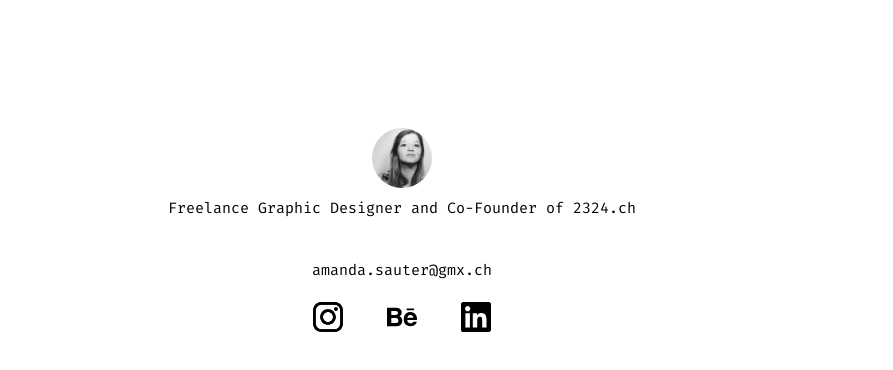
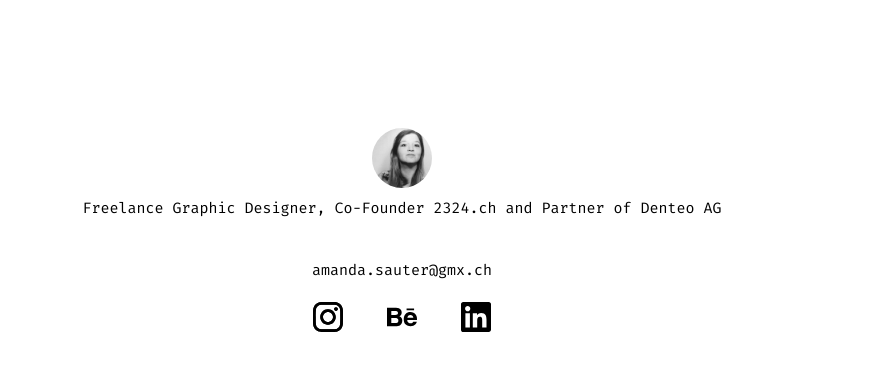
Before and after one commit to abdulnishad12/portfolio-1, a plain HTML site: page index.html in a window 1280 px wide. Shown: the part 4610-4980 px from the top of the page, without its empty margins (238-1131 px from the left). Drawn offline with Linux system fonts and the light colour scheme.

Commit message:
Update index.html

```diff
--- a/index.html
+++ b/index.html
@@ -173,7 +173,7 @@
     <div class="contact">
       <div class="aboutme">
         <img src="img/amanda.jpg" style="width: 60px; margin-bottom: 5px; border-radius: 50px;"alt="">
-        <p style="margin-bottom: 40px;">Freelance Graphic Designer and Co-Founder of 2324.ch</p>
+        <p style="margin-bottom: 40px;">Freelance Graphic Designer, Co-Founder 2324.ch and Partner of Denteo AG</p>
       </div>
       <p><a href="mailto:amanda.sauter@gmx.ch">amanda.sauter@gmx.ch</a></p>
       <div class="socialmediaicons">
```
